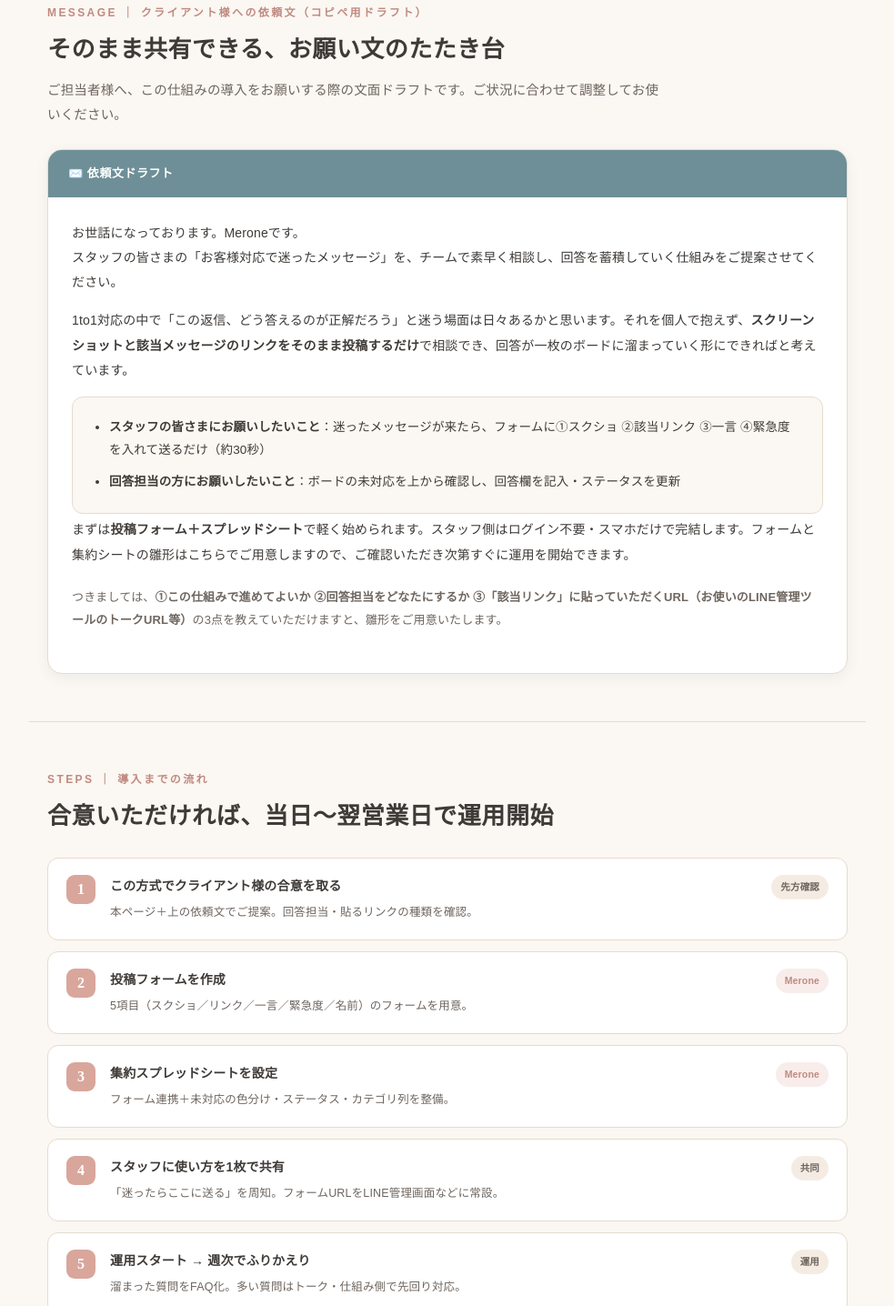
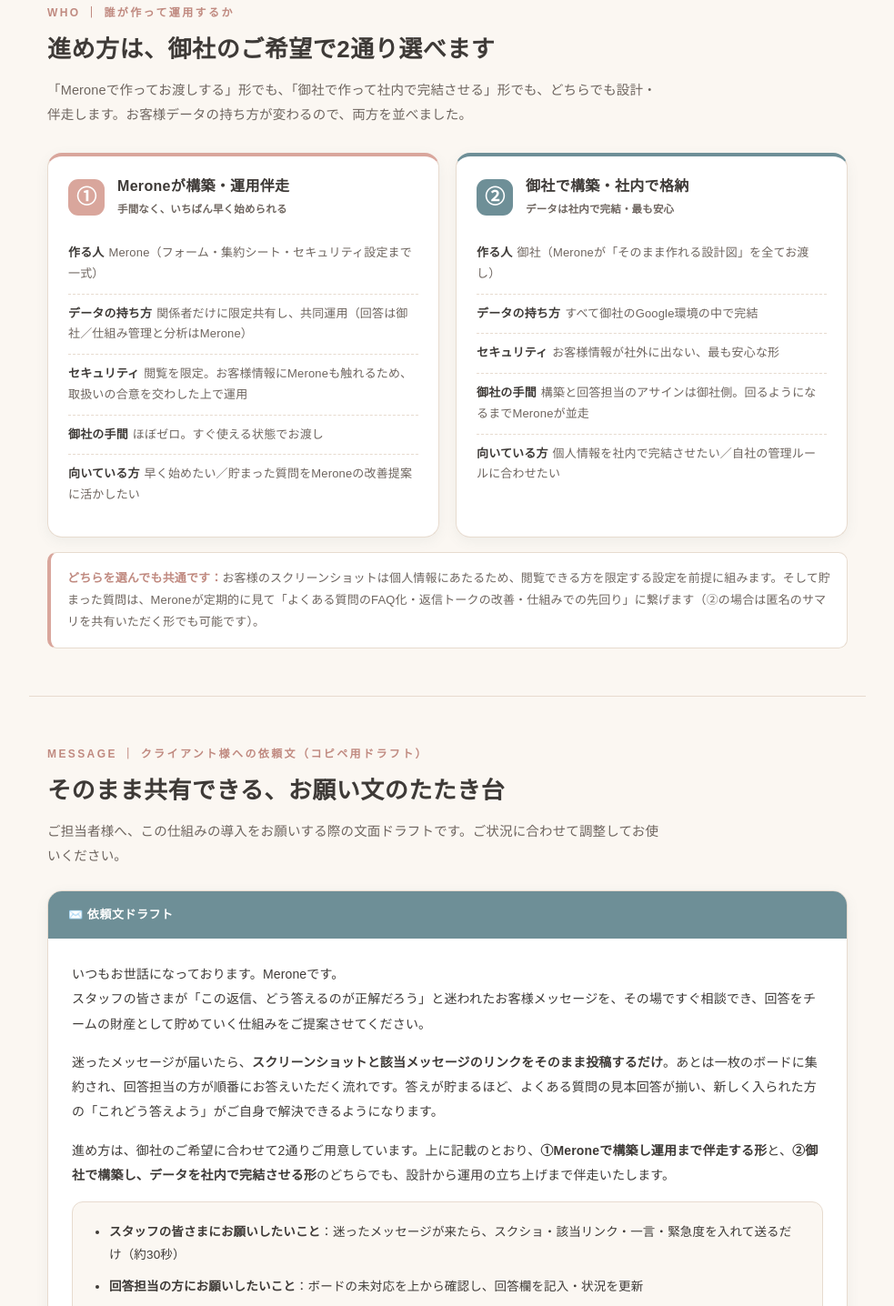
Before and after one commit to kumiko0814/she-soudan-board, a plain HTML site: page index.html in a window 1280 px wide. Shown: the part 3795-5231 px from the top of the page at 91% size, without its empty margins (148-1131 px from the left). Drawn offline with Linux system fonts and the light colour scheme.

Commit message:
運用体制の2パターン(Merone構築/御社自社)追加・依頼文とステップを両対応に更新

```diff
--- a/index.html
+++ b/index.html
@@ -211,6 +211,22 @@
   .srow .tag{margin-left:auto;flex:0 0 auto;font-size:10.5px;font-weight:800;padding:4px 10px;border-radius:20px;background:var(--cream-2);color:var(--ink-soft);white-space:nowrap}
   .srow .tag.merone{background:rgba(217,166,156,.2);color:var(--rose-deep)}
 
+  /* ---------- 運用2パターン ---------- */
+  .ops{display:grid;grid-template-columns:1fr 1fr;gap:18px;margin-top:28px}
+  .opcard{background:#fff;border:1px solid var(--line);border-radius:16px;overflow:hidden;box-shadow:var(--shadow-sm)}
+  .opcard.a{border-top:4px solid var(--rose)}
+  .opcard.b{border-top:4px solid var(--teal)}
+  .ophead{display:flex;gap:14px;align-items:center;padding:22px 22px 16px}
+  .opno{flex:0 0 auto;width:40px;height:40px;border-radius:11px;display:flex;align-items:center;justify-content:center;font-family:"Cormorant Garamond",serif;font-size:22px;font-weight:700;color:#fff}
+  .opcard.a .opno{background:var(--rose)}
+  .opcard.b .opno{background:var(--teal)}
+  .ophead h3{font-size:16px;font-weight:800;letter-spacing:.02em;line-height:1.4}
+  .optag{font-size:11.5px;color:var(--ink-soft);margin-top:4px;font-weight:700}
+  .oplist{list-style:none;padding:0 22px 24px}
+  .oplist li{font-size:13px;color:var(--ink-soft);padding:10px 0;border-top:1px dashed var(--line);line-height:1.75}
+  .oplist li:first-child{border-top:none}
+  .oplist li b{color:var(--ink);font-weight:800;margin-right:5px}
+
   /* ---------- footer ---------- */
   footer{background:var(--teal-deep);color:#fff;padding:38px 0;text-align:center;margin-top:20px}
   footer .en{font-size:20px;letter-spacing:.14em}
@@ -224,6 +240,7 @@
     .step:nth-child(odd)::after{content:"";}
     .mock-grid{grid-template-columns:1fr}
     .value{grid-template-columns:1fr}
+    .ops{grid-template-columns:1fr}
     .phone{max-width:320px;margin:0 auto}
   }
   @media(max-width:420px){
@@ -546,6 +563,48 @@
 
 <div class="divider"></div>
 
+<!-- 運用体制2パターン -->
+<section>
+  <div class="wrap">
+    <div class="sec-k">WHO ｜ 誰が作って運用するか</div>
+    <h2>進め方は、御社のご希望で2通り選べます</h2>
+    <p class="sub">「Meroneで作ってお渡しする」形でも、「御社で作って社内で完結させる」形でも、どちらでも設計・伴走します。お客様データの持ち方が変わるので、両方を並べました。</p>
+    <div class="ops">
+      <div class="opcard a">
+        <div class="ophead">
+          <span class="opno">①</span>
+          <div><h3>Meroneが構築・運用伴走</h3><p class="optag">手間なく、いちばん早く始められる</p></div>
+        </div>
+        <ul class="oplist">
+          <li><b>作る人</b>Merone（フォーム・集約シート・セキュリティ設定まで一式）</li>
+          <li><b>データの持ち方</b>関係者だけに限定共有し、共同運用（回答は御社／仕組み管理と分析はMerone）</li>
+          <li><b>セキュリティ</b>閲覧を限定。お客様情報にMeroneも触れるため、取扱いの合意を交わした上で運用</li>
+          <li><b>御社の手間</b>ほぼゼロ。すぐ使える状態でお渡し</li>
+          <li><b>向いている方</b>早く始めたい／貯まった質問をMeroneの改善提案に活かしたい</li>
+        </ul>
+      </div>
+      <div class="opcard b">
+        <div class="ophead">
+          <span class="opno">②</span>
+          <div><h3>御社で構築・社内で格納</h3><p class="optag">データは社内で完結・最も安心</p></div>
+        </div>
+        <ul class="oplist">
+          <li><b>作る人</b>御社（Meroneが「そのまま作れる設計図」を全てお渡し）</li>
+          <li><b>データの持ち方</b>すべて御社のGoogle環境の中で完結</li>
+          <li><b>セキュリティ</b>お客様情報が社外に出ない、最も安心な形</li>
+          <li><b>御社の手間</b>構築と回答担当のアサインは御社側。回るようになるまでMeroneが並走</li>
+          <li><b>向いている方</b>個人情報を社内で完結させたい／自社の管理ルールに合わせたい</li>
+        </ul>
+      </div>
+    </div>
+    <div class="cmp-note">
+      <b>どちらを選んでも共通です：</b>お客様のスクリーンショットは個人情報にあたるため、閲覧できる方を限定する設定を前提に組みます。そして貯まった質問は、Meroneが定期的に見て「よくある質問のFAQ化・返信トークの改善・仕組みでの先回り」に繋げます（②の場合は匿名のサマリを共有いただく形でも可能です）。
+    </div>
+  </div>
+</section>
+
+<div class="divider"></div>
+
 <!-- 依頼文 -->
 <section>
   <div class="wrap">
@@ -555,16 +614,16 @@
     <div class="letter">
       <div class="lh">✉️ 依頼文ドラフト</div>
       <div class="lb">
-        <p>お世話になっております。Meroneです。<br>スタッフの皆さまの「お客様対応で迷ったメッセージ」を、チームで素早く相談し、回答を蓄積していく仕組みをご提案させてください。</p>
-        <p>1to1対応の中で「この返信、どう答えるのが正解だろう」と迷う場面は日々あるかと思います。それを個人で抱えず、<b>スクリーンショットと該当メッセージのリンクをそのまま投稿するだけ</b>で相談でき、回答が一枚のボードに溜まっていく形にできればと考えています。</p>
+        <p>いつもお世話になっております。Meroneです。<br>スタッフの皆さまが「この返信、どう答えるのが正解だろう」と迷われたお客様メッセージを、その場ですぐ相談でき、回答をチームの財産として貯めていく仕組みをご提案させてください。</p>
+        <p>迷ったメッセージが届いたら、<b>スクリーンショットと該当メッセージのリンクをそのまま投稿するだけ</b>。あとは一枚のボードに集約され、回答担当の方が順番にお答えいただく流れです。答えが貯まるほど、よくある質問の見本回答が揃い、新しく入られた方の「これどう答えよう」がご自身で解決できるようになります。</p>
+        <p>進め方は、御社のご希望に合わせて2通りご用意しています。上に記載のとおり、<b>①Meroneで構築し運用まで伴走する形</b>と、<b>②御社で構築し、データを社内で完結させる形</b>のどちらでも、設計から運用の立ち上げまで伴走いたします。</p>
         <div class="todo">
           <ul>
-            <li><b>スタッフの皆さまにお願いしたいこと</b>：迷ったメッセージが来たら、フォームに①スクショ ②該当リンク ③一言 ④緊急度 を入れて送るだけ（約30秒）</li>
-            <li><b>回答担当の方にお願いしたいこと</b>：ボードの未対応を上から確認し、回答欄を記入・ステータスを更新</li>
+            <li><b>スタッフの皆さまにお願いしたいこと</b>：迷ったメッセージが来たら、スクショ・該当リンク・一言・緊急度を入れて送るだけ（約30秒）</li>
+            <li><b>回答担当の方にお願いしたいこと</b>：ボードの未対応を上から確認し、回答欄を記入・状況を更新</li>
           </ul>
         </div>
-        <p>まずは<b>投稿フォーム＋スプレッドシート</b>で軽く始められます。スタッフ側はログイン不要・スマホだけで完結します。フォームと集約シートの雛形はこちらでご用意しますので、ご確認いただき次第すぐに運用を開始できます。</p>
-        <p class="signoff">つきましては、<b>①この仕組みで進めてよいか ②回答担当をどなたにするか ③「該当リンク」に貼っていただくURL（お使いのLINE管理ツールのトークURL等）</b>の3点を教えていただけますと、雛形をご用意いたします。</p>
+        <p class="signoff">つきましては、次の3点を教えていただけますと、すぐに準備を進めます。<br>一つ、①②どちらの進め方がご希望か。<br>二つ、回答を担当される方をどなたにされるか。<br>三つ、「該当メッセージのリンク」に貼っていただけるURL（お使いのLINE管理ツールのトーク画面のURL等）があるか。</p>
       </div>
     </div>
   </div>
@@ -576,22 +635,22 @@
 <section>
   <div class="wrap">
     <div class="sec-k">STEPS ｜ 導入までの流れ</div>
-    <h2>合意いただければ、当日〜翌営業日で運用開始</h2>
+    <h2>ご希望が決まれば、すぐに準備を開始できます</h2>
     <div class="setup">
       <div class="srow">
         <div class="num"></div>
-        <div class="txt"><h4>この方式でクライアント様の合意を取る</h4><p>本ページ＋上の依頼文でご提案。回答担当・貼るリンクの種類を確認。</p></div>
+        <div class="txt"><h4>この方式で御社の合意を取る（①②どちらで進めるかも）</h4><p>本ページ＋上の依頼文でご提案。回答担当・貼るリンクの種類も確認。</p></div>
         <div class="tag">先方確認</div>
       </div>
       <div class="srow">
         <div class="num"></div>
-        <div class="txt"><h4>投稿フォームを作成</h4><p>5項目（スクショ／リンク／一言／緊急度／名前）のフォームを用意。</p></div>
-        <div class="tag merone">Merone</div>
+        <div class="txt"><h4>投稿フォームを作成</h4><p>5項目（スクショ／リンク／一言／緊急度／名前）のフォームを用意。②の場合は同じものを作れる手順書をお渡し。</p></div>
+        <div class="tag merone">①Merone｜②御社</div>
       </div>
       <div class="srow">
         <div class="num"></div>
-        <div class="txt"><h4>集約スプレッドシートを設定</h4><p>フォーム連携＋未対応の色分け・ステータス・カテゴリ列を整備。</p></div>
-        <div class="tag merone">Merone</div>
+        <div class="txt"><h4>集約シートを設定＋アクセス制限</h4><p>フォーム連携・未対応の色分け・状況・カテゴリ列を整備し、閲覧を関係者だけに限定。</p></div>
+        <div class="tag merone">①Merone｜②御社</div>
       </div>
       <div class="srow">
         <div class="num"></div>
@@ -600,7 +659,7 @@
       </div>
       <div class="srow">
         <div class="num"></div>
-        <div class="txt"><h4>運用スタート → 週次でふりかえり</h4><p>溜まった質問をFAQ化。多い質問はトーク・仕組み側で先回り対応。</p></div>
+        <div class="txt"><h4>運用スタート → 週次でふりかえり</h4><p>貯まった質問をFAQ化。多い質問はトーク・仕組み側で先回り対応（②は匿名サマリで共有も可）。</p></div>
         <div class="tag">運用</div>
       </div>
     </div>
```
